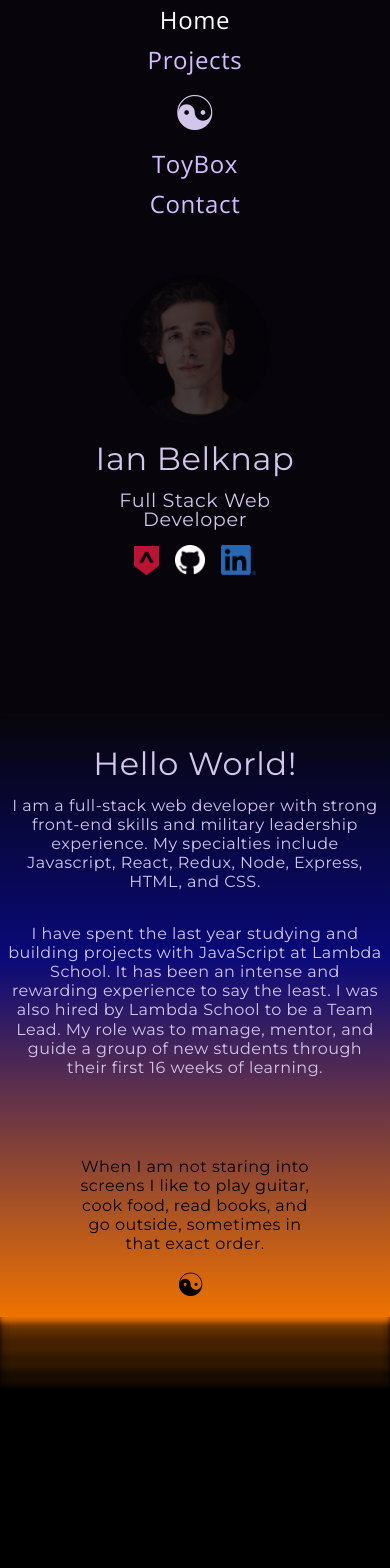
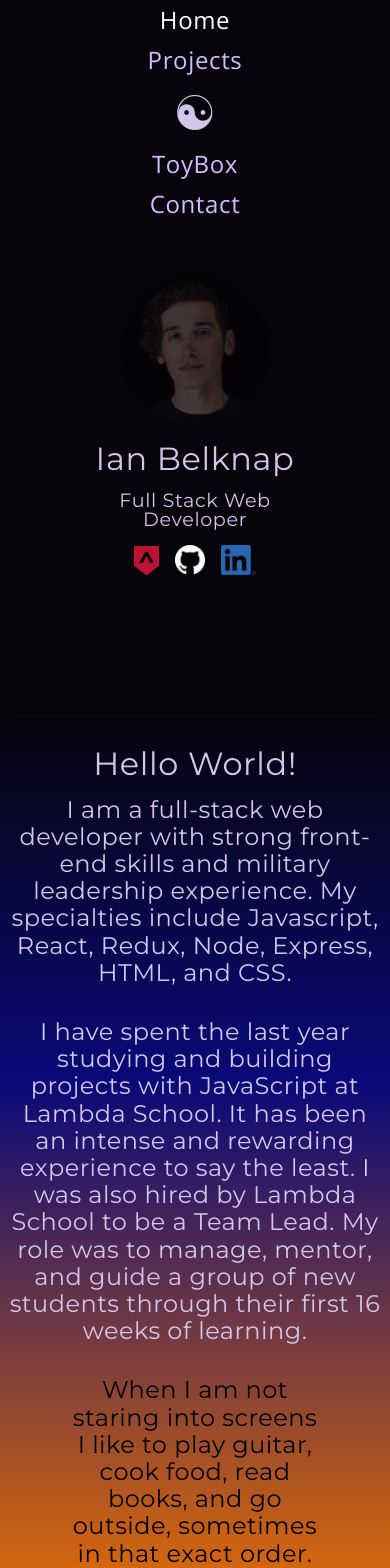
Before and after one commit to Ian84Be/portfolio-react, a React (Create React App) app in the folder client/: page / in a window 390 px wide. Shown: the top 1568 px of the page. Before the commit the page ends 1461 px from the top, so only its background shows below. Built offline with nearby package versions, Linux system fonts and the light colour scheme.

Commit message:
remove dead code

```diff
--- a/client/src/scss/About.scss
+++ b/client/src/scss/About.scss
@@ -3,10 +3,6 @@
 
 .About {
   @include ComponentWrapper();
-
-  @media (max-width: 580px) {
-    // padding-bottom: 4rem;
-  }
 
   &.lightMode {
     span.yin-yang {
@@ -45,12 +41,11 @@
     }
 
     &:last-child {
-      text-align: center;
+      align-items: center;
       color: $black;
       display: flex;
       flex-direction: column;
-      align-items: center;
-      margin-top: 4rem;
+      text-align: center;
 
       @media (max-width: 580px) {
         padding: 0 4rem;
@@ -66,6 +61,12 @@
     font-size: 1rem;
     line-height: 1.2rem;
     letter-spacing: 0.03rem;
+
+    @media (max-width: 580px) {
+      font-size: 1.5rem;
+      line-height: 1.7rem;
+    }
+
     @media (min-width: 1200px) {
       font-size: 1.3rem;
       line-height: 1.6rem;
--- a/client/src/scss/ToyBox/DrumMachine.scss
+++ b/client/src/scss/ToyBox/DrumMachine.scss
@@ -84,7 +84,6 @@ button.stop.drums {
     flex-direction: column;
     justify-content: flex-end;
     max-width: 200px;
-    // transition: all 0.07s ease;
     width: 100%;
     height: 100%;
 
@@ -119,14 +118,14 @@ button.stop.drums {
     }
   }
 
-  .playing {
-    border-color: $wesbos;
-    border-radius: 4px;
-    box-shadow: 0 0 1rem $wesbos;
-    transform: translate(4px, 4px);
+  // .playing {
+  //   border-color: $wesbos;
+  //   border-radius: 4px;
+  //   box-shadow: 0 0 1rem $wesbos;
+  //   transform: translate(4px, 4px);
 
-    img {
-      opacity: 1;
-    }
-  }
+  //   img {
+  //     opacity: 1;
+  //   }
+  // }
 }
```
Also changed, not shown: client/src/scss/_mixins.scss (+0 -8 lines).
